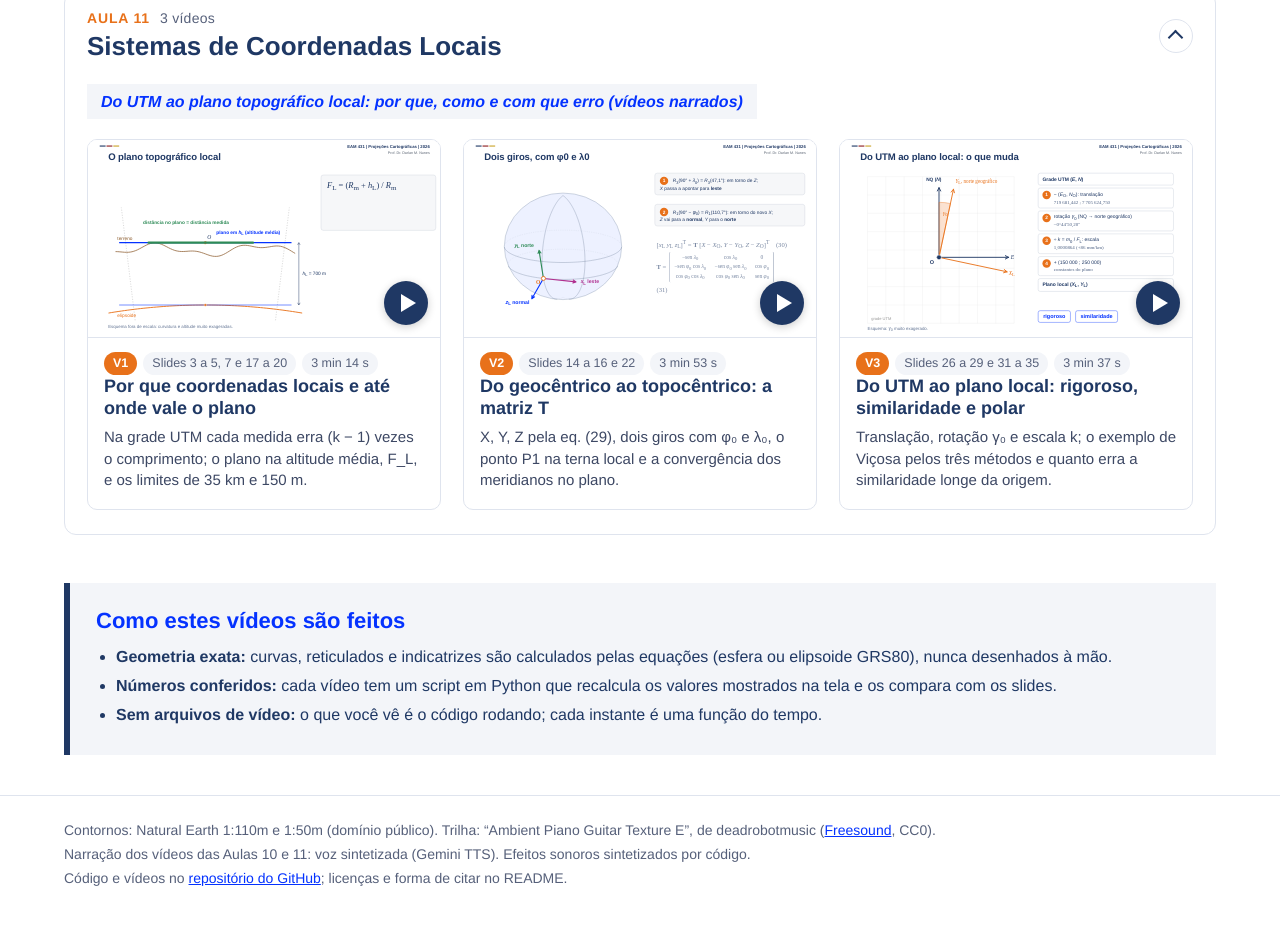
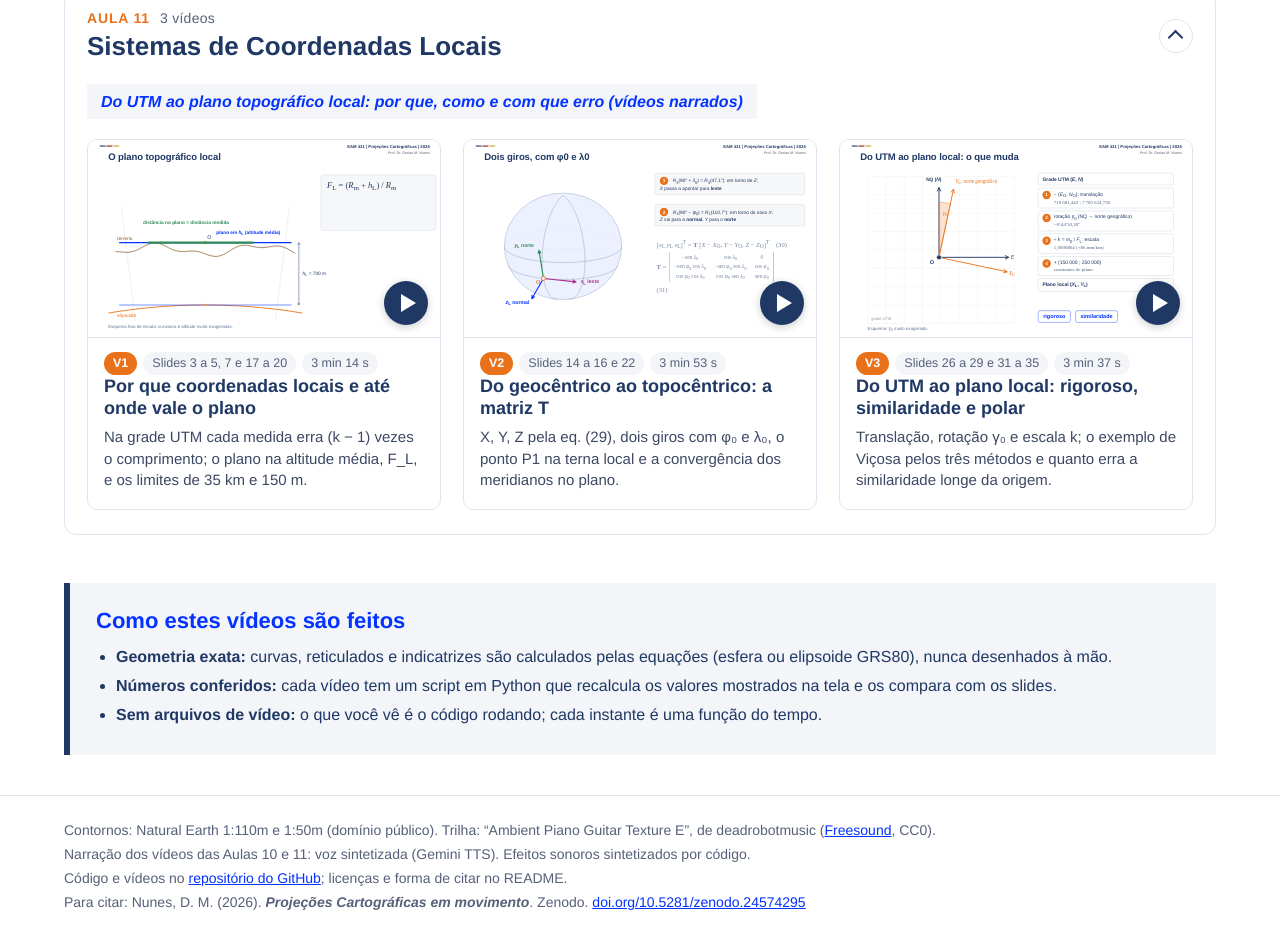
Before and after one commit to darlanmnunes/map-projections-repo, a plain HTML site: page index.html in a window 1280 px wide. Shown: the part 737-1686 px from the top of the page. Before the commit the page ends 1665 px from the top, so only its background shows below. Drawn offline with nearby package versions, Linux system fonts and the light colour scheme; a web font is replaced by a local one.

Commit message:
DOI do Zenodo no CITATION.cff, no README e na galeria

```diff
--- a/index.html
+++ b/index.html
@@ -119,6 +119,7 @@
     <p>Contornos: Natural Earth 1:110m e 1:50m (domínio público). Trilha: “Ambient Piano Guitar Texture E”, de deadrobotmusic (<a href="https://freesound.org/people/deadrobotmusic/sounds/703137/">Freesound</a>, CC0).</p>
     <p>Narração dos vídeos das Aulas 10 e 11: voz sintetizada (Gemini TTS). Efeitos sonoros sintetizados por código.</p>
     <p>Código e vídeos no <a href="https://github.com/darlanmnunes/map-projections-repo">repositório do GitHub</a>; licenças e forma de citar no README.</p>
+    <p>Para citar: Nunes, D. M. (2026). <i>Projeções Cartográficas em movimento</i>. Zenodo. <a href="https://doi.org/10.5281/zenodo.24574295">doi.org/10.5281/zenodo.24574295</a></p>
   </div>
 </footer>
 
```
Also changed, not shown: 2 other files.
